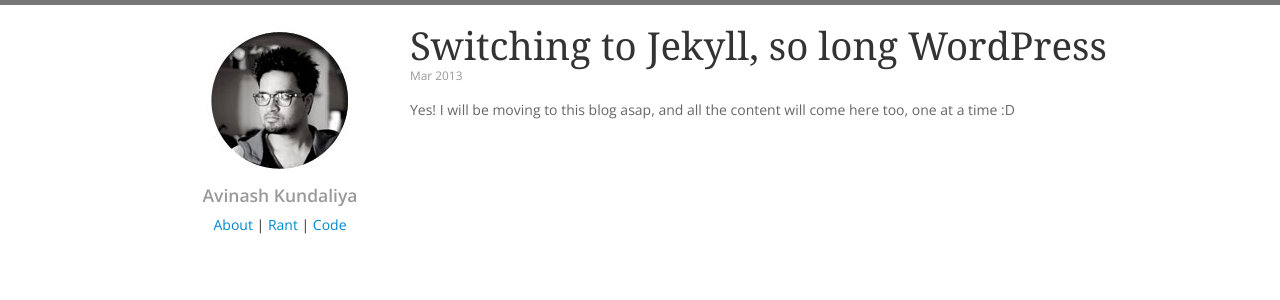
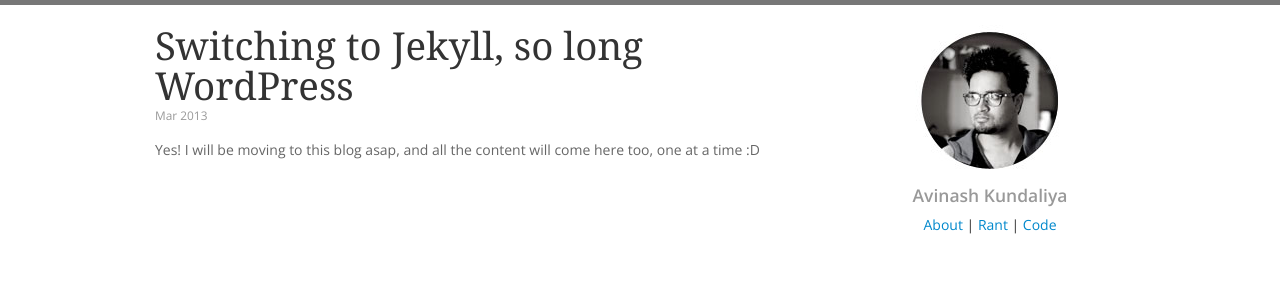
Before and after one commit to hardfire/hardfire.github.com, a Jekyll site: the page built from _posts/2013-03-20-switching-to-jekyll.md, in a window 1280 px wide. Shown: the top 300 px of the page. Built offline with Jekyll 4.4.1, drawn with Linux system fonts in a browser that asks for light colours; nearby versions of some CDN libraries.

Commit message:
changing layout

```diff
--- a/_layouts/default.html
+++ b/_layouts/default.html
@@ -8,6 +8,7 @@
 	<link rel="shortcut icon" type="image/x-icon" href="/favicon.ico">
 	<link href='http://fonts.googleapis.com/css?family=Open+Sans:400italic,400,600' rel='stylesheet' type='text/css'>
     <link rel="stylesheet" href="/assets/css/bootstrap.min.css">
+    <link rel="stylesheet" href="/assets/css/bootstrap-responsive.min.css">
     <link rel="stylesheet" href="/assets/css/style.css">
 
     <meta name="viewport" content="width=device-width, initial-scale=1, user-scalable=no">
@@ -18,7 +19,7 @@
   <body>
 	  <div class="container">
 		  <div class="row">
-			  <div class="span9 pull-right">
+			  <div class="span7 offset1">
 				  {{ content }}
 			  </div>
 			  <div class="span3">
--- a/assets/css/style.css
+++ b/assets/css/style.css
@@ -5,3 +5,4 @@
 .meta p{ margin:0px; }
 .meta h1{ margin:0px; font-family:Georgia; font-weight:normal; }
 .content{color:#666;}
+.content img{margin:0px auto;}
```
